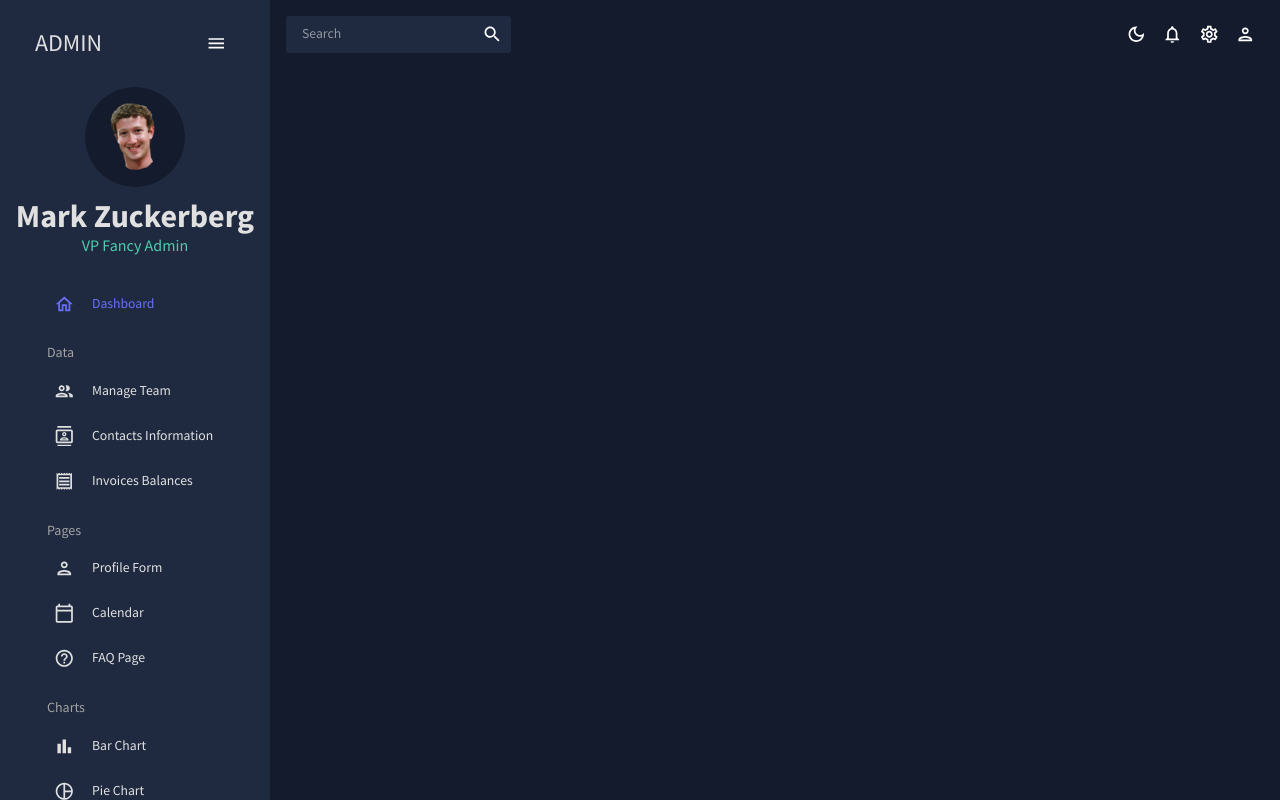
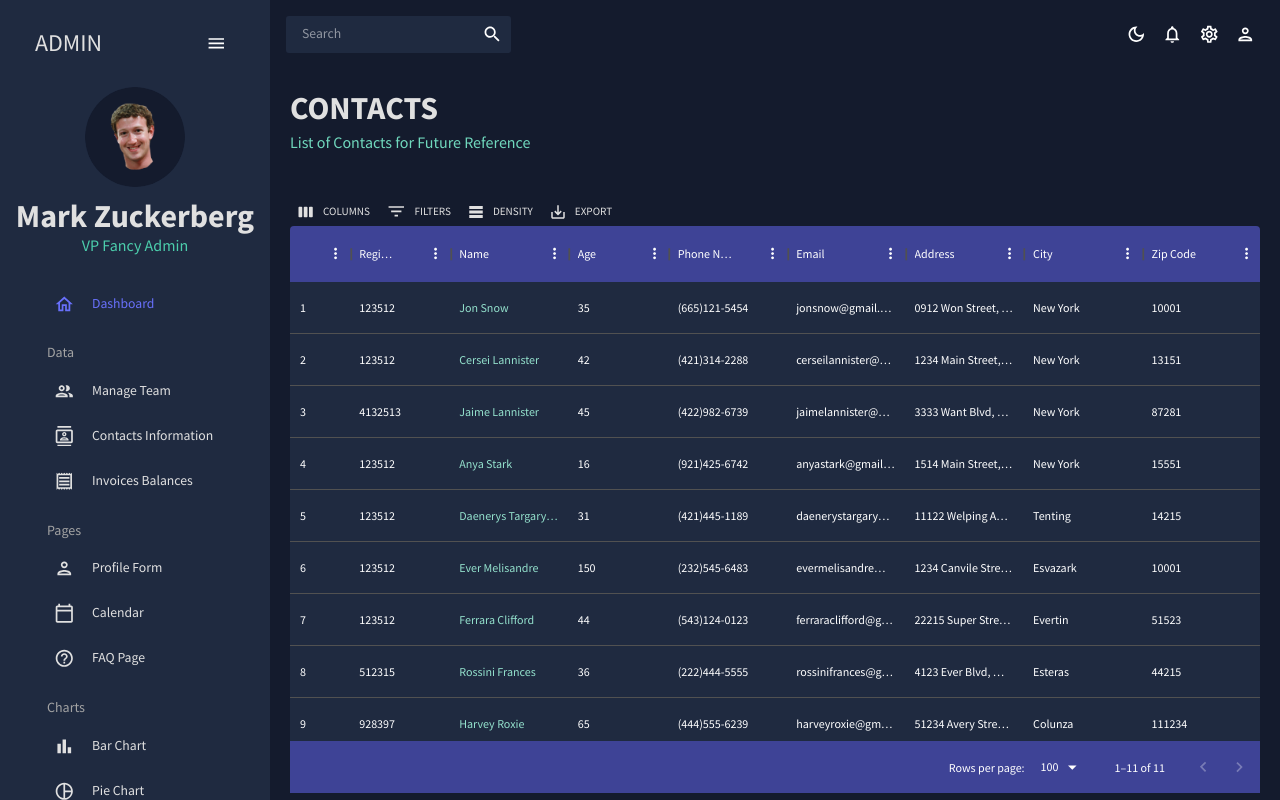
Before and after one commit to Alexander-Domanov/admin-dashboard, a React (Create React App) app: page /contacts in a window 1280 px wide. Built offline with nearby package versions, Linux system fonts and the light colour scheme.

Commit message:
feat(contacts) - added List of Contacts grid

```diff
--- a/src/App.tsx
+++ b/src/App.tsx
@@ -6,6 +6,7 @@
 import {Route, Routes} from 'react-router-dom';
 import {Sidebar} from "./scenes/global/Sidebar";
 import {Team} from "./scenes/teams";
+import {Contacts} from "./scenes/contacts/contacts";
 
 function App() {
     const [theme, colorMode] = useMode()
@@ -21,7 +22,7 @@
                         <Routes>
                             <Route path="/" element={<Dashboard/>}/>
                             <Route path="/team" element={<Team />} />
-                            {/*<Route path="/contacts" element={<Contacts />} />*/}
+                            <Route path="/contacts" element={<Contacts />} />
                             {/*<Route path="/invoices" element={<Invoices />} />*/}
                             {/*<Route path="/form" element={<Form />} />*/}
                             {/*<Route path="/bar" element={<Bar />} />*/}
--- /dev/null
+++ b/src/scenes/contacts/contacts.tsx
@@ -0,0 +1,101 @@
+import { Box } from "@mui/material";
+import {DataGrid, GridColDef, GridToolbar} from "@mui/x-data-grid";
+import { tokens } from "../../theme";
+import { mockDataContacts } from "../../data/mockData";
+import { useTheme } from "@mui/material";
+import {Header} from "../../components/Header";
+
+export const Contacts = () => {
+    const theme = useTheme();
+    const colors = tokens(theme.palette.mode);
+
+    const columns:GridColDef[] = [
+        { field: "id", headerName: "ID", flex: 0.5 },
+        { field: "registrarId", headerName: "Registrar ID" },
+        {
+            field: "name",
+            headerName: "Name",
+            flex: 1,
+            cellClassName: "name-column--cell",
+        },
+        {
+            field: "age",
+            headerName: "Age",
+            type: "number",
+            headerAlign: "left",
+            align: "left",
+        },
+        {
+            field: "phone",
+            headerName: "Phone Number",
+            flex: 1,
+        },
+        {
+            field: "email",
+            headerName: "Email",
+            flex: 1,
+        },
+        {
+            field: "address",
+            headerName: "Address",
+            flex: 1,
+        },
+        {
+            field: "city",
+            headerName: "City",
+            flex: 1,
+        },
+        {
+            field: "zipCode",
+            headerName: "Zip Code",
+            flex: 1,
+        },
+    ];
+
+    return (
+        <Box m="20px">
+            <Header
+                title="CONTACTS"
+                subtitle="List of Contacts for Future Reference"
+            />
+            <Box
+                m="40px 0 0 0"
+                height="75vh"
+                sx={{
+                    "& .MuiDataGrid-root": {
+                        border: "none",
+                    },
+                    "& .MuiDataGrid-cell": {
+                        borderBottom: "none",
+                    },
+                    "& .name-column--cell": {
+                        color: colors.greenAccent[300],
+                    },
+                    "& .MuiDataGrid-columnHeaders": {
+                        backgroundColor: colors.blueAccent[700],
+                        borderBottom: "none",
+                    },
+                    "& .MuiDataGrid-virtualScroller": {
+                        backgroundColor: colors.primary[400],
+                    },
+                    "& .MuiDataGrid-footerContainer": {
+                        borderTop: "none",
+                        backgroundColor: colors.blueAccent[700],
+                    },
+                    "& .MuiCheckbox-root": {
+                        color: `${colors.greenAccent[200]} !important`,
+                    },
+                    "& .MuiDataGrid-toolbarContainer .MuiButton-text": {
+                        color: `${colors.grey[100]} !important`,
+                    },
+                }}
+            >
+                <DataGrid
+                    rows={mockDataContacts}
+                    columns={columns}
+                    slots={{ toolbar: GridToolbar }}
+                />
+            </Box>
+        </Box>
+    );
+};
```
